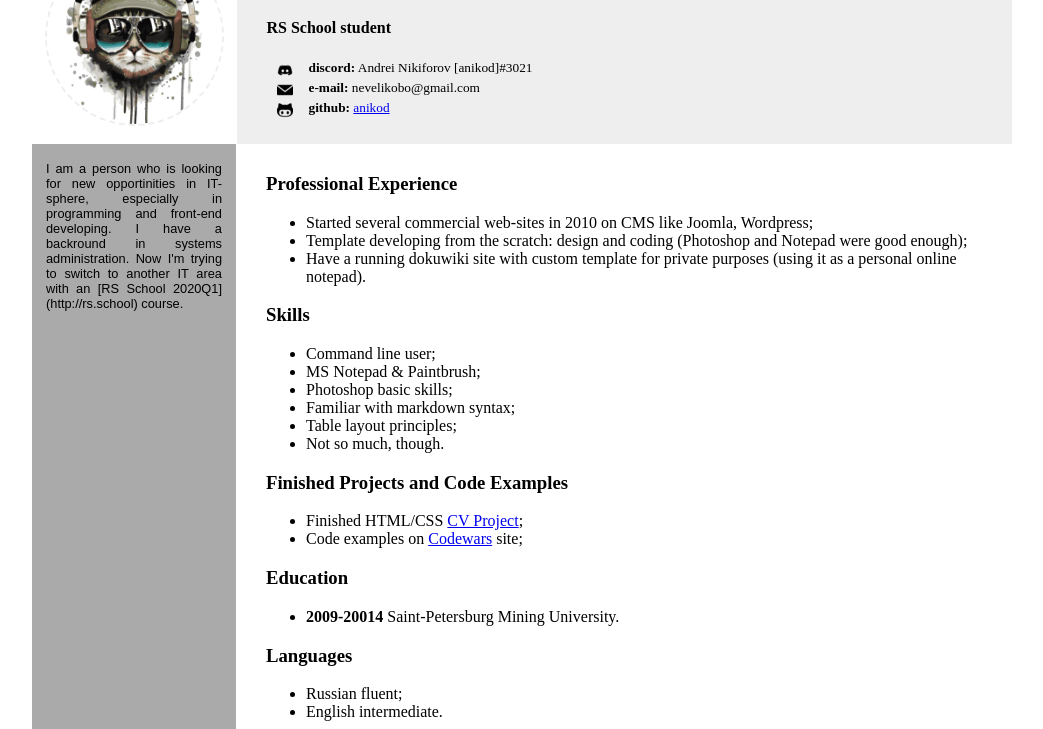
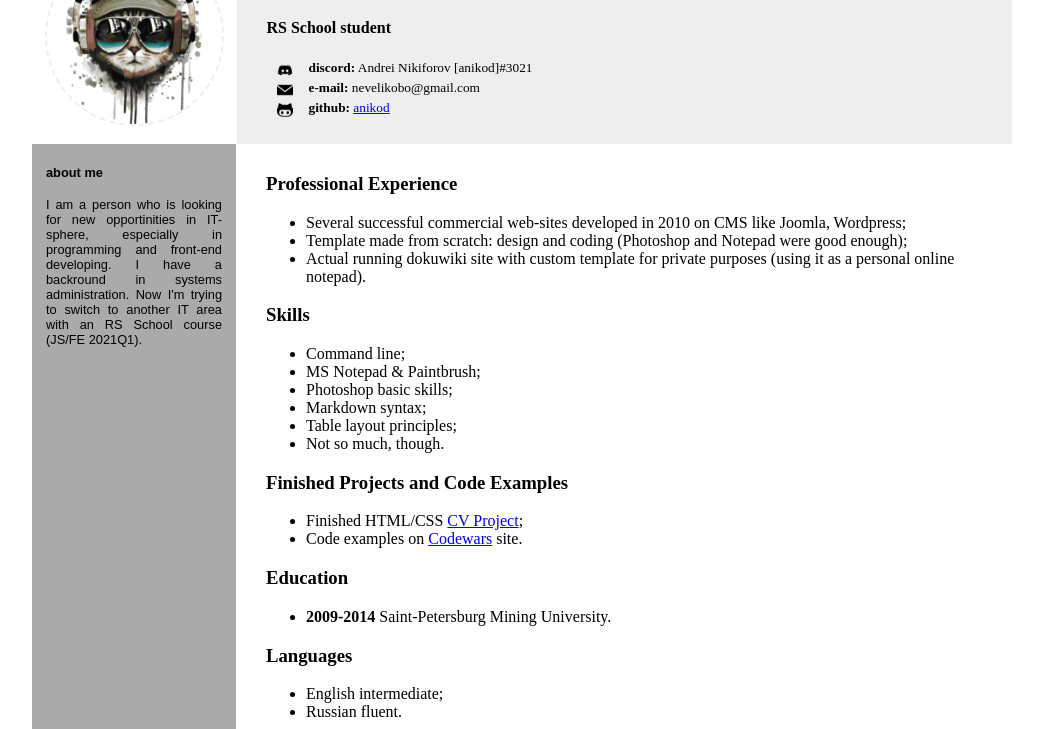
Before and after one commit to anikod/rsschool-cv, a plain HTML site: page index.html in a window 1280 px wide. Shown: the part 71-800 px from the top of the page, without its empty margins (118-1161 px from the left). Drawn offline with Linux system fonts and the light colour scheme.

Commit message:
fix: several layout bug fixes

```diff
--- a/index.html
+++ b/index.html
@@ -36,74 +36,73 @@
     </header>
 
 
-    <section class="main-content">
+    <main class="main-content">
         <aside class="main-left-column">
             <div class="item-padding">
-                        <article> <!-- The best article I've ever seen -->
+                <article>
+                    <!-- The best article I've ever seen -->
+                    <h4>about me</h4>
                     <p>I am a person who is looking for new opportinities in IT-sphere, especially in programming
                         and
                         front-end
                         developing. I have a backround in systems administration. Now I'm trying to switch to
-                            another IT
-                            area with
-                            an [RS School 2020Q1](http://rs.school) course.</p>
+                        another IT area with an RS School course (JS/FE 2021Q1).</p>
                 </article>
             </div>
         </aside>
 
         <div class="main-right-column">
             <div class="item-padding-left">
-
+                <section>
 
                     <h3> Professional Experience</h3>
                     <ul>
-                        <li>Started several commercial web-sites in 2010 on CMS like Joomla, Wordpress;</li>
-                        <li>Template developing from the scratch: design and coding (Photoshop and Notepad were good
-                            enough);</li>
-                        <li>Have a running dokuwiki site with custom template for private purposes (using it as a
-                            personal
-                            online
-                            notepad).</li>
+                        <li>Several successful commercial web-sites developed in 2010 on CMS like Joomla, Wordpress;</li>
+                        <li>Template made from scratch: design and coding (Photoshop and Notepad were good enough);</li>
+                        <li>Actual running dokuwiki site with custom template for private purposes (using it as a personal online notepad).</li>
                     </ul>
 
                     <h3>Skills</h3>
                     <ul>
-                        <li>Command line user;</li>
+                        <li>Command line;</li>
                         <li>MS Notepad & Paintbrush;</li>
                         <li>Photoshop basic skills;</li>
-                        <li>Familiar with markdown syntax;</li>
+                        <li>Markdown syntax;</li>
                         <li>Table layout principles;</li>
                         <li>Not so much, though.</li>
                     </ul>
 
                     <h3>Finished Projects and Code Examples</h3>
                     <ul>
-                        <li>Finished HTML/CSS <a href="https://anikod.github.io/rsschool-cv/" alt="finished project">CV Project</a>;</li>
-                        <li>Code examples on <a href="https://www.codewars.com/users/anikod/stats" alt="code exmple">Codewars</a> site;</li>
+                        <li>Finished HTML/CSS <a href="https://anikod.github.io/rsschool-cv/"
+                                title="finished project">CV Project</a>;</li>
+                        <li>Code examples on <a href="https://www.codewars.com/users/anikod/stats"
+                                title="code example">Codewars</a> site.</li>
                     </ul>
 
                     <h3>Education</h3>
                     <ul>
-                        <li><b>2009-20014</b> Saint-Petersburg Mining University.</li>
+                        <li><b>2009-2014</b> Saint-Petersburg Mining University.</li>
                     </ul>
 
                     <h3> Languages</h3>
                     <ul>
-                        <li>Russian fluent;</li>
-                        <li>English intermediate.</li>
+                        <li>English intermediate;</li>
+                        <li>Russian fluent.</li>
+
                     </ul>
 
 
                     <h3> Nearest goals</h3>
                     <ul>
                         <li>Learn modern web-dev;</li>
-                        <li>Leran JavaScript, especially OOP principles;</li>
+                        <li>Learn JavaScript, especially OOP principles;</li>
                         <li><s>Have a lot of fun</s> Just try not to drop dead in the school massacre.</li>
                     </ul>
-
+                </section>
             </div>
         </div>
-    </section>
+    </main>
 
     <footer>
         <div class="footer">
@@ -112,10 +111,11 @@
             </div>
 
             <div class="footer-right">
-                <a href="https://rs.school/js/"><img src="img/rs_school_js.svg" alt="RS School: JS/FE 2021Q1" </a>
+                <a href="https://rs.school/js/"><img src="img/rs_school_js.svg" title="RS School: JS/FE 2021Q1"></a>
             </div>
         </div>
     </footer>
 
 </body>
+
 </html>
```
Also changed, not shown: photo-small.jpg (deleted). Lines whose indentation alone changed are shown as unchanged.
